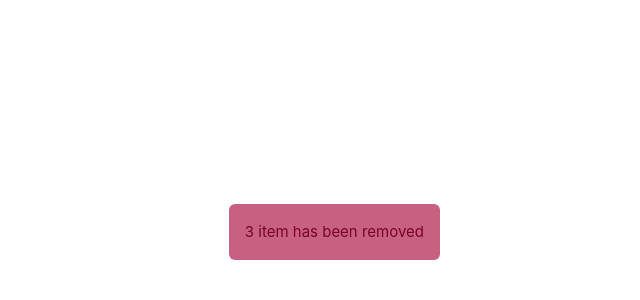
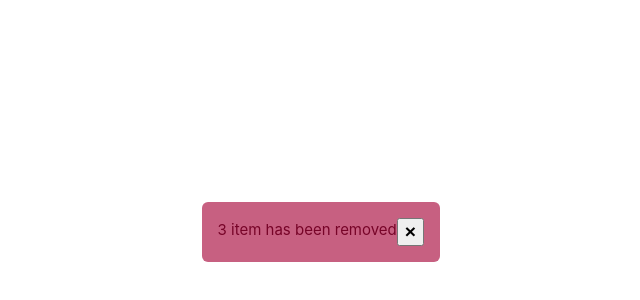
Before and after one commit to nambelaas/vue-components, a Vue app: page / in a window 1280 px wide. Shown: the part 184-484 px from the top of the page, without its empty margins (200-840 px from the left). Built offline with nearby package versions, Linux system fonts and the light colour scheme; the HTML template or start-up script is replaced by a standard one.

Commit message:
Add emit event to component

```diff
--- a/src/App.vue
+++ b/src/App.vue
@@ -14,6 +14,6 @@ const alert = ref({
 
 <template>
   <!-- <Alert :message="items+' item has been removed'" type="success" :show="true"/> -->
-  <Alert :message="items+' item has been removed'" type="danger" />
+  <Alert :message="items+' item has been removed'" type="danger" :show="show" @alert-close="show = false" />
   <!-- <Alerts :message="items+' item has been removed'" type="errors" :types="alert.type"/> -->
 </template>
--- a/src/assets/main.css
+++ b/src/assets/main.css
@@ -38,6 +38,8 @@ a,
   margin-top: 2rem;
   padding: 1rem;
   border-radius: 6px;
+  display: flex;
+  justify-content: space-between;
 }
 
 .alert-success {
@@ -57,3 +59,9 @@ a,
   color: hsl(54, 91%, 17%);
   border-color: hsl(54, 91%, 17%);
 }
+
+.btn-close {
+  cursor: pointer;
+  font-size: 1.2rem;
+  font-weight: bold;
+}
--- a/src/components/Alert.vue
+++ b/src/components/Alert.vue
@@ -1,6 +1,7 @@
 <template>
-    <div :class="['alert','alert-'+type]" v-show="show">
+    <div :class="['alert','alert-'+type, 'alert-dismissable']" v-show="show" >
         {{ message }}
+        <button type="button" @click="close" class="btn-close">&times;</button>
     </div>
 </template>
 
@@ -23,6 +24,12 @@ export default{
             type: Boolean,
             default: true
         }
-    }
+    },
+    methods:{
+        close(){
+            this.$emit("alertClose")
+        }
+    },
+    emits:["alertClose"]
 }
 </script>
```
